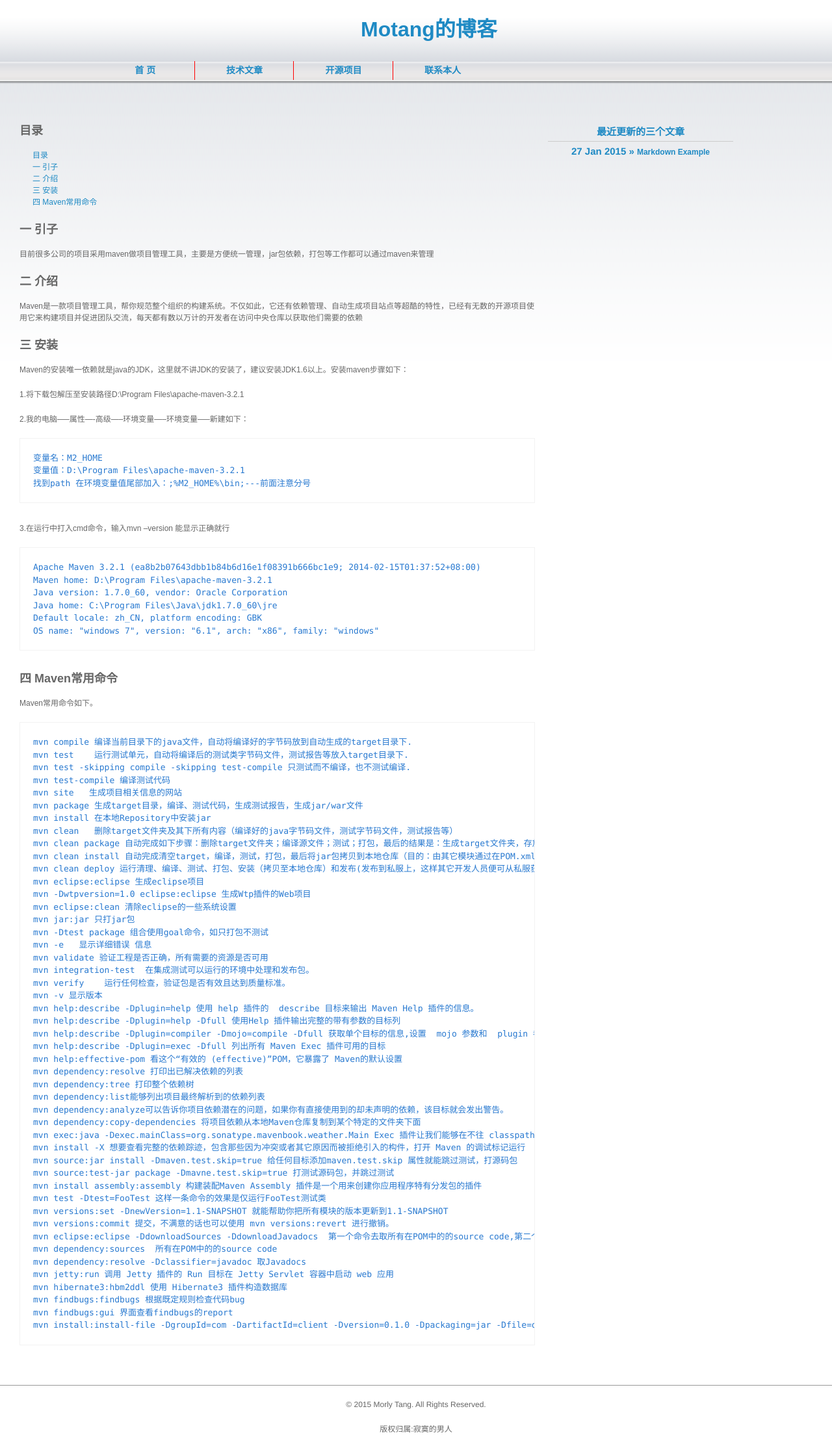
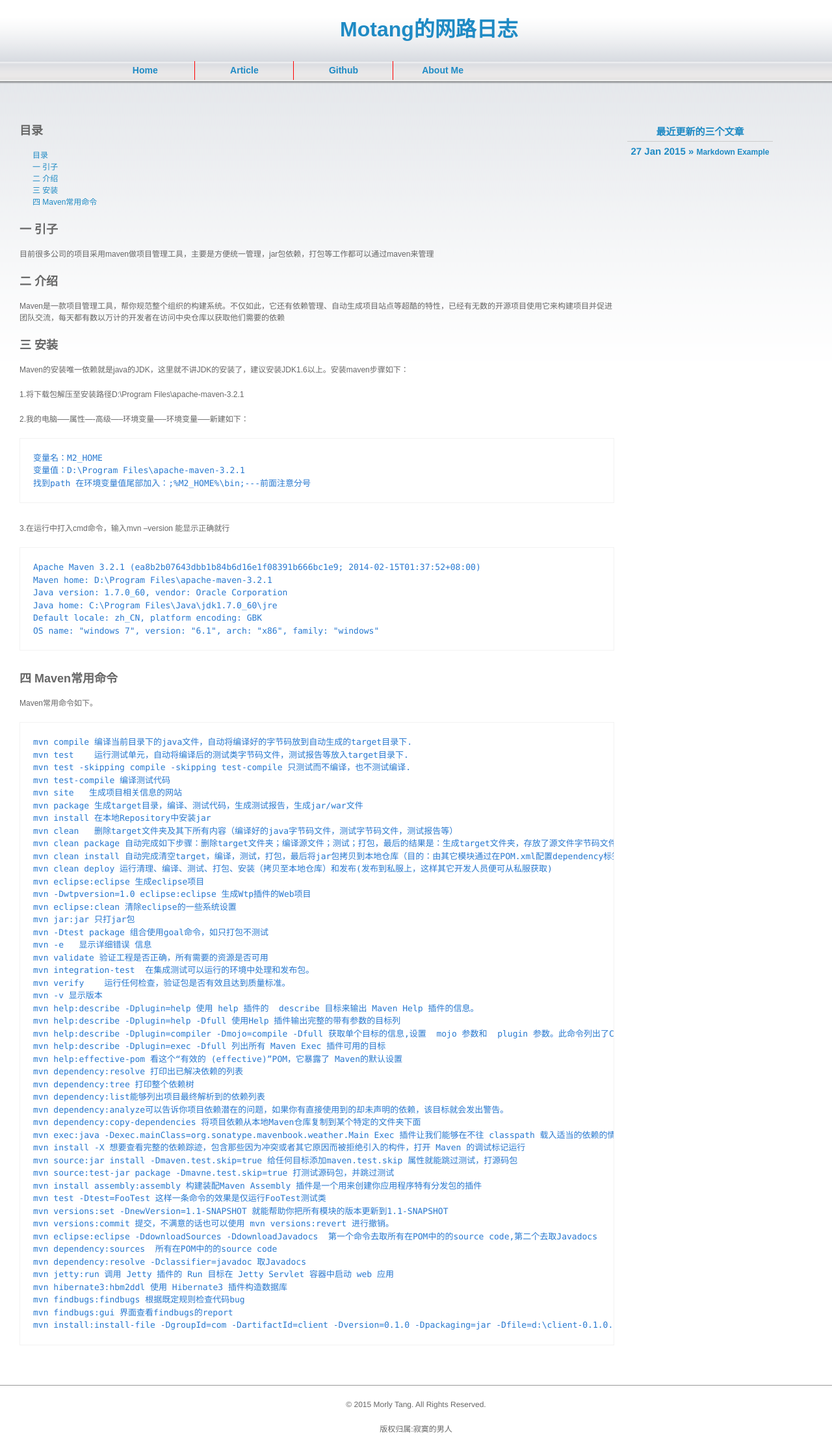
Before and after one commit to Motang/motang.github.io, a Jekyll site: the page built from _posts/2015-01-28-Maven介绍及安装.md, in a window 1280 px wide. Shown: the whole page at 65% size. Built offline with Jekyll 4.4.1, drawn with Linux system fonts in a browser that asks for light colours.

Commit message:
updated css

```diff
--- a/_layouts/post.html
+++ b/_layouts/post.html
@@ -13,18 +13,18 @@
   <body>
 
 	<div class="top">
-		Motang的博客
+		Motang的网路日志
 	</div>
 
 	<div class="menu">
         <ul>
-            <li><a href="{{ site.url }}">首 页</a></li>
+            <li><a href="{{ site.url }}">Home</a></li>
             <li class="split"></li>
-            <li><a href="{{ site.url }}">技术文章</a></li>
+            <li><a href="{{ site.url }}">Article</a></li>
             <li class="split"></li>
-            <li><a href="https://github.com/Motang">开源项目</a></li>
+            <li><a href="https://github.com/Motang">Github</a></li>
             <li class="split"></li>
-            <li><a href="{{ site.url }}/about">联系本人</a></li>
+            <li><a href="{{ site.url }}/about">About Me</a></li>
         </ul>
     </div>
 
--- a/css/index.css
+++ b/css/index.css
@@ -37,10 +37,10 @@ visibility:hidden;
 .content li span{ display:block; float:right;  font:Arial, Helvetica, sans-serif; font-size:12px; color:#FF0000; text-align:right; margin-right:5px ; overflow:hidden; }
 
 .content-detail{ margin:30px; margin-top:50px; height:auto!important; height:200px; min-height:200px; }
-.content-detail .right{ float:left; width:25%;}
+.content-detail .right{ float:left; width:20%;}
 .content-detail .first { border-bottom:1px #CCCCCC solid;  }
 .content-detail .right li{ color:#1F8AC4; float:none;height:29px; line-height:29px;  font-weight:bold; text-align:center; margin:0px; }
-.content-detail .left{ float:left; width:65%; font-family:Arial, Helvetica, sans-serif; font-size:12px;text-align:left; }
+.content-detail .left{ float:left; width:75%; font-family:Arial, Helvetica, sans-serif; font-size:12px;text-align:left; }
 .content-detail .left li{ float:none;}
 
 .bottom .spl{  height:1px; border-bottom:1px #999999 solid; text-align:center;}
```
Also changed, not shown: _layouts/default.html (+5 -5 lines).
